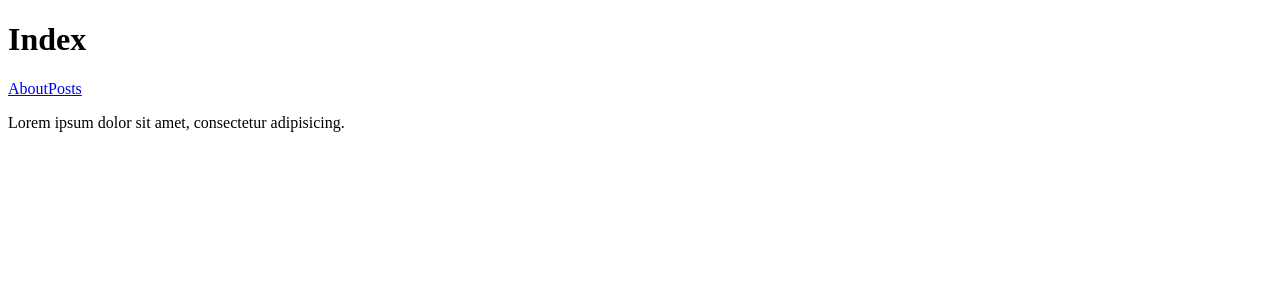
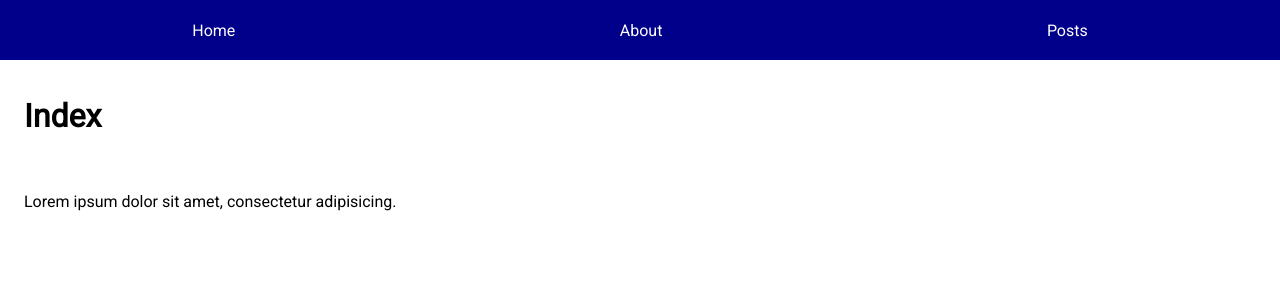
Before and after one commit to chopsqd/nextjs-app, a Next.js app: page / in a window 1280 px wide. Shown: the top 300 px of the page. Built offline with nearby package versions, Linux system fonts and the light colour scheme.

Commit message:
Added main layout and styles

```diff
--- /dev/null
+++ b/layout/MainLayout.js
@@ -0,0 +1,41 @@
+import Link from "next/link";
+import Head from "next/head";
+
+export function MainLayout({children, title = 'Next App'}) {
+    return (
+        <>
+            <Head>
+                <title>{title} | NextJs App</title>
+                <meta charSet="utf-8"/>
+                <meta name="keywords" content="next,react, nextjs, javascript"/>
+                <meta name="description" content="NextJs practice application"/>
+            </Head>
+            <nav>
+                <Link href={"/"}>Home</Link>
+                <Link href={"/about"}>About</Link>
+                <Link href={"/posts"}>Posts</Link>
+            </nav>
+            <main>
+                {children}
+            </main>
+            <style jsx>{`
+              nav {
+                position: fixed;
+                height: 60px;
+                top: 0;
+                left: 0;
+                right: 0;
+                background: darkblue;
+                display: flex;
+                justify-content: space-around;
+                align-items: center;
+              }
+
+              main {
+                margin-top: 60px;
+                padding: 1rem;
+              }
+            `}</style>
+        </>
+    )
+}
--- /dev/null
+++ b/pages/_app.js
@@ -0,0 +1,9 @@
+import '../styles/main.css'
+
+export default function MyApp({Component, pageProps}) {
+    return (
+        <>
+            <Component {...pageProps} />
+        </>
+    )
+}
--- /dev/null
+++ b/pages/_document.js
@@ -0,0 +1,17 @@
+import Document, {Html, Head, Main, NextScript} from 'next/document'
+
+export default class MyDocument extends Document {
+    render() {
+        return (
+            <Html>
+                <Head>
+                    <link href="https://fonts.googleapis.com/css2?family=Roboto&display=swap" rel="stylesheet"/>
+                </Head>
+                <body>
+                    <Main/>
+                    <NextScript/>
+                </body>
+            </Html>
+        )
+    }
+}
--- a/pages/index.js
+++ b/pages/index.js
@@ -1,10 +1,13 @@
 import Link from 'next/link'
+import {MainLayout} from "../layout/MainLayout";
 
 export default function Index() {
-    return <>
-        <h1>Index</h1>
-        <Link href={"/about"}>About</Link>
-        <Link href={"/posts"}>Posts</Link>
-        <p>Lorem ipsum dolor sit amet, consectetur adipisicing.</p>
-    </>
+    return (
+        <MainLayout title={"Home"}>
+            <h1>Index</h1>
+            <Link href={"/about"}>About</Link>
+            <Link href={"/posts"}>Posts</Link>
+            <p>Lorem ipsum dolor sit amet, consectetur adipisicing.</p>
+        </MainLayout>
+    )
 }
--- /dev/null
+++ b/styles/main.css
@@ -0,0 +1,8 @@
+body {
+    font-family: 'Roboto', sans-serif;
+}
+
+a {
+    color: #fff;
+    text-decoration: none;
+}
```
Also changed, not shown: pages/about/index.js (+7 -4 lines), pages/post/[id].js (+6 -1 lines), pages/posts.js (+7 -4 lines).
